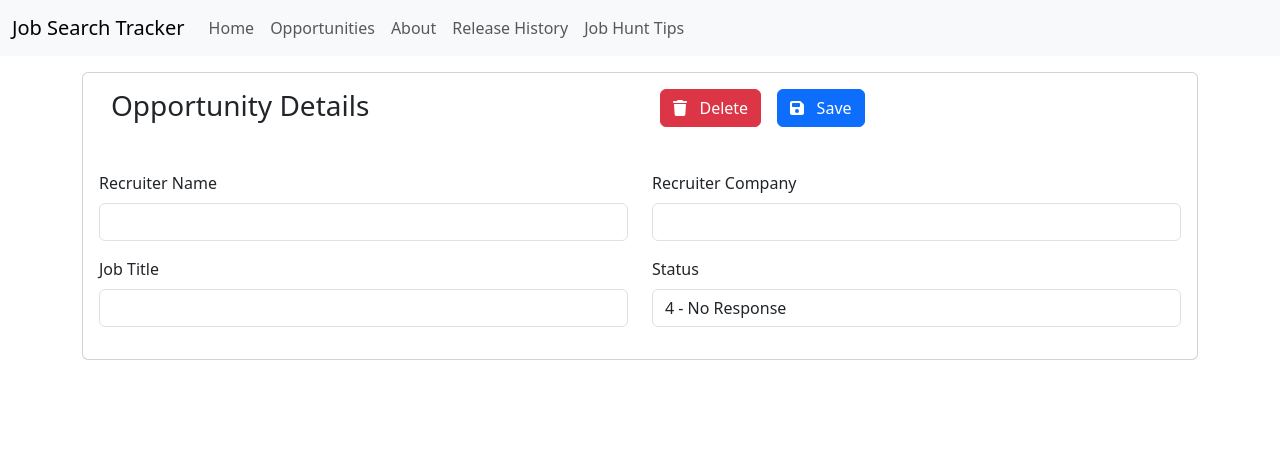
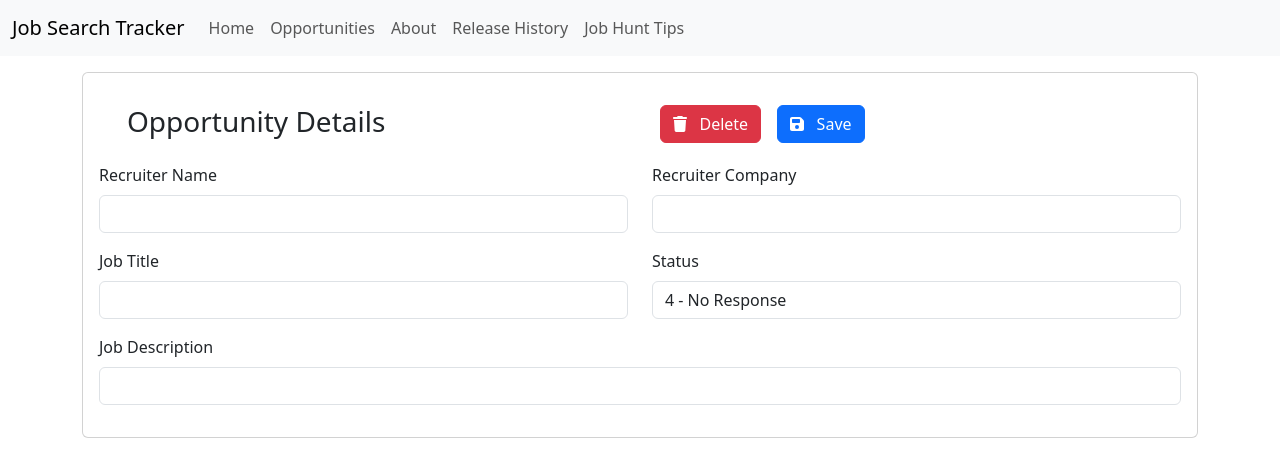
Before and after one commit to bbornino/django_react_job_search, a React (Create React App) app in the folder frontend/: page /opportunity-details in a window 1280 px wide. Shown: the top 476 px of the page. Built offline with nearby package versions, Linux system fonts and the light colour scheme.

Commit message:
Enable Loading and Saving Opportunity

```diff
--- a/frontend/src/components/OpportunityDetails.jsx
+++ b/frontend/src/components/OpportunityDetails.jsx
@@ -1,4 +1,5 @@
-import {React, Component, setState} from "react";
+import React, { Component, setState, getState} from "react";
+import {useParams , renderMatches} from "react-router-dom";
 import axios from "axios";
 import { JOB_OPPORTUNITY_API_URL } from "../constants";
 import {Form, FormGroup, Input, Label, Button, ButtonGroup, Container, Row, Col, Card, CardTitle, CardBody} from 'reactstrap';
@@ -11,7 +12,7 @@ import { faTrash, faFloppyDisk } from '@fortawesome/free-solid-svg-icons'
 
 class OpportunityDetails extends Component {
     state = {
-        pk: 0,
+        opportunity_id: 0,
         recruiter_name: '',
         job_title: '',
         opportunity_status: '4 - No Response',
@@ -19,12 +20,30 @@ class OpportunityDetails extends Component {
         job_description: '',
     }
 
+    constructor(props) {
+        super(props)
+    }
+
+    getOpportunity = (opportunity_id) => {
+        // console.log("getOpportunity received " + opportunity_id)
+        // axios.get(JOB_OPPORTUNITY_API_URL + opportunity_id).then(res => this.setState({ opportunity: res.data }));
+        axios.get(JOB_OPPORTUNITY_API_URL + opportunity_id).then(res => {
+            this.setState({recruiter_name: res.data.recruiter_name,
+                recruiter_company: res.data.recruiter_company,
+                job_title: res.data.job_title,
+                opportunity_status: res.data.opportunity_status,
+                job_description: res.data.job_description,
+            })
+            // this.setState({ opportunity: res.data })
+        });
+    };
+
     componentDidMount() {
-        if (this.props.opportunity) {
-            const {pk, recruiter_name, job_title, opportunity_status,
-                recruiter_company, job_description} = this.props.opportunity;
-                this.setState({pk, recruiter_name, job_title, opportunity_status,
-                    recruiter_company, job_description});
+        const pathArr = window.location.pathname.split('/')
+        if (pathArr[2] !== undefined) {
+            const opportunity_id = pathArr[2]
+            this.setState({opportunity_id: pathArr[2]})
+            this.getOpportunity(opportunity_id)
         }
     }
 
@@ -35,26 +54,24 @@ class OpportunityDetails extends Component {
     createOpportunity = e => {
         e.preventDefault();
         axios.post(JOB_OPPORTUNITY_API_URL, this.state).then(() => {
-            this.props.resetState();
+            window.location = '/opportunities/'
         })
     }
 
      editOpportunity = e => {
         e.preventDefault();
-        axios.put(JOB_OPPORTUNITY_API_URL + this.state.pk, this.state).then(() => {
-            this.props.resetState();
+        axios.put(JOB_OPPORTUNITY_API_URL + this.state.opportunity_id, this.state).then(() => {
+            window.location = '/opportunities/'
         })
     }
-
-    defaultIfEmpty = value => {
-        return value === "" ? "" : value;
-    };
 
     render() {
         return (
             <Container className="flex">
                 <Card className="my-3">
-                    <CardTitle>
+
+                    <CardBody>
+                        <Form onSubmit={this.state.opportunity_id == 0 ? this.createOpportunity : this.editOpportunity} >
                             <Row className="my-3 mx-3">
                                 <Col md="6" sm="9" xs="6">
                                     <h3>Opportunity Details</h3>
@@ -67,18 +84,15 @@ class OpportunityDetails extends Component {
 
                                 </Col>
                             </Row>
-                    </CardTitle>
-                    <CardBody>
-                        <Form onSubmit={this.props.opportunity ? this.editOpportunity : this.createOpportunity} >
                             <Row>
                                 <Col md="6">
                                     <FormGroup>
                                         <Label for="recruiter_name">Recruiter Name</Label>
                                         <Input
-                                            type="text"
+                                            type="text" required
                                             name="recruiter_name"
                                             onChange={this.onChange}
-                                            value={this.defaultIfEmpty(this.state.recruiter_name)}
+                                            value={this.state.recruiter_name ?? ''}
                                         />
                                     </FormGroup>
                                 </Col>
@@ -86,10 +100,10 @@ class OpportunityDetails extends Component {
                                     <FormGroup>
                                         <Label for="recruiter_company">Recruiter Company</Label>
                                         <Input
-                                            type="text"
+                                            type="text" required
                                             name="recruiter_company"
                                             onChange={this.onChange}
-                                            value={this.defaultIfEmpty(this.state.recruiter_company)}
+                                            value={this.state.recruiter_company ?? ''}
                                         />
                                     </FormGroup>
                                 </Col>
@@ -99,10 +113,10 @@ class OpportunityDetails extends Component {
                                     <FormGroup>
                                         <Label for="job_title">Job Title</Label>
                                         <Input
-                                            type="text"
+                                            type="text" required
                                             name="job_title"
                                             onChange={this.onChange}
-                                            value={this.defaultIfEmpty(this.state.job_title)}
+                                            value={this.state.job_title ?? ''}
                                         />
                                     </FormGroup>
                                 </Col>
@@ -110,10 +124,23 @@ class OpportunityDetails extends Component {
                                     <FormGroup>
                                         <Label for="opportunity_status">Status</Label>
                                         <Input
-                                            type="text"
+                                            type="text" required
                                             name="opportunity_status"
                                             onChange={this.onChange}
-                                            value={this.defaultIfEmpty(this.state.opportunity_status)}
+                                            value={this.state.opportunity_status ?? ''}
+                                        />
+                                    </FormGroup>
+                                </Col>
+                            </Row>
+                            <Row>
+                                <Col md="12">
+                                    <FormGroup>
+                                        <Label for="job_description">Job Description</Label>
+                                        <Input
+                                            type="text" required
+                                            name="job_description"
+                                            onChange={this.onChange}
+                                            value={this.state.job_description ?? ''}
                                         />
                                     </FormGroup>
                                 </Col>
```
Lines whose indentation alone changed are shown as unchanged.
